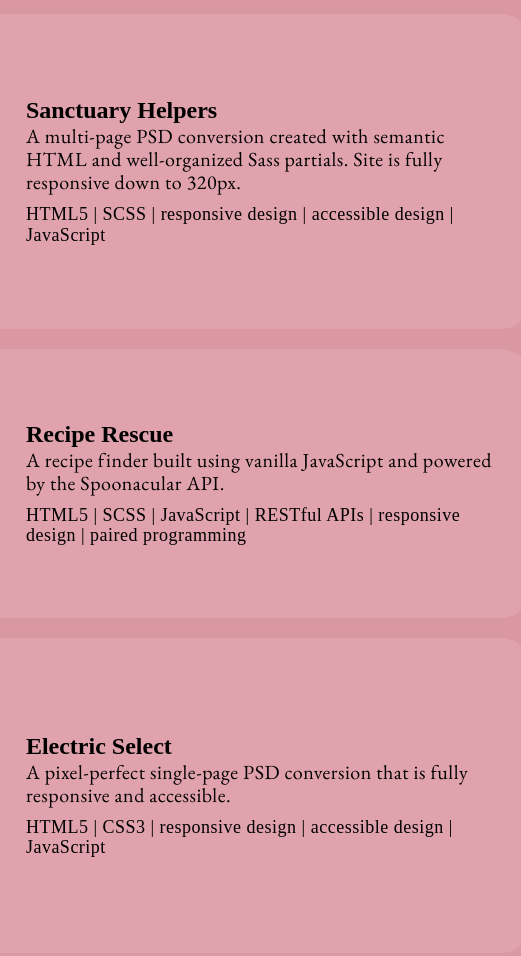
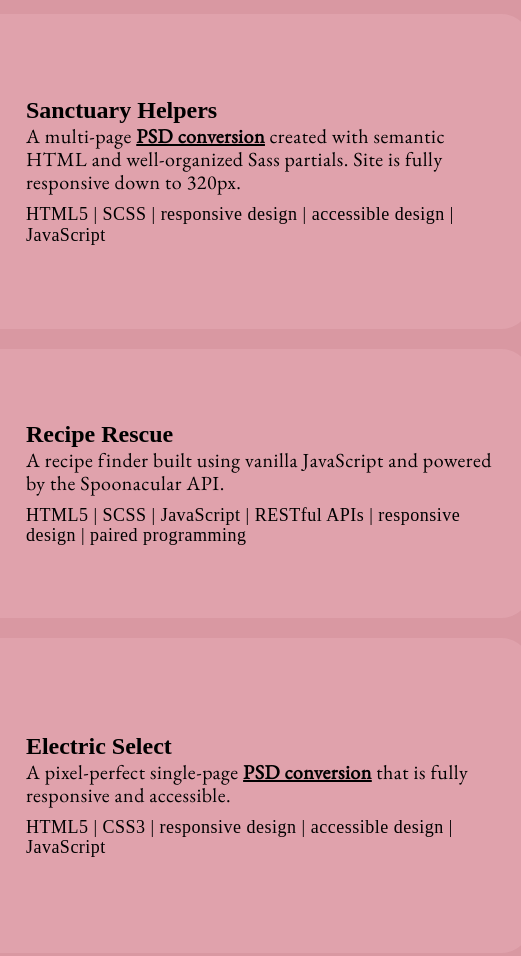
Before and after one commit to ldevuono/portfolio, a plain HTML site: page projects.html in a window 1280 px wide. Shown: the part 860-1816 px from the top of the page, 570-1091 px from the left. Drawn offline with nearby package versions, Linux system fonts and the light colour scheme; a web font is replaced by a local one.

Commit message:
added links to design files

```diff
--- a/projects.html
+++ b/projects.html
@@ -84,7 +84,9 @@
                     </div>
                     <div class="projectDesc">
                         <h3>Sanctuary Helpers</h3>
-                        <p>A multi-page PSD conversion created with semantic HTML and well-organized Sass partials. Site
+                        <p>A multi-page <a
+                                href="https://drive.google.com/drive/folders/1noXgA82JwI-E8UsXXM-f1VcHD7o2SZXD?usp=sharing">PSD
+                                conversion</a> created with semantic HTML and well-organized Sass partials. Site
                             is fully responsive down to 320px.</p>
                         <p class="projectsSkills">HTML5 | SCSS | responsive design | accessible
                             design | JavaScript
@@ -135,7 +137,9 @@
                     </div>
                     <div class=" projectDesc">
                         <h3>Electric Select</h3>
-                        <p>A pixel-perfect single-page PSD conversion that is fully responsive and accessible.</p>
+                        <p>A pixel-perfect single-page <a
+                                href="https://drive.google.com/drive/folders/1LB3VW2EEaXyOpITpcK8okO2zf_38iSsL?usp=sharing">PSD
+                                conversion</a> that is fully responsive and accessible.</p>
                         <p class="projectsSkills">HTML5 | CSS3 | responsive design | accessible design | JavaScript</p>
                     </div>
                 </li>
--- a/styles/sass/partials/_projects.scss
+++ b/styles/sass/partials/_projects.scss
@@ -30,6 +30,16 @@
     .projectDesc {
         width: 60%;
         transition: .3s ease;
+
+        a {
+            font-weight: bold;
+            text-decoration: underline;
+        }
+
+        a:hover,
+        a:focus {
+            text-decoration: none;
+        }
     }
 }
 
```
Also changed, not shown: styles/styles.css.
